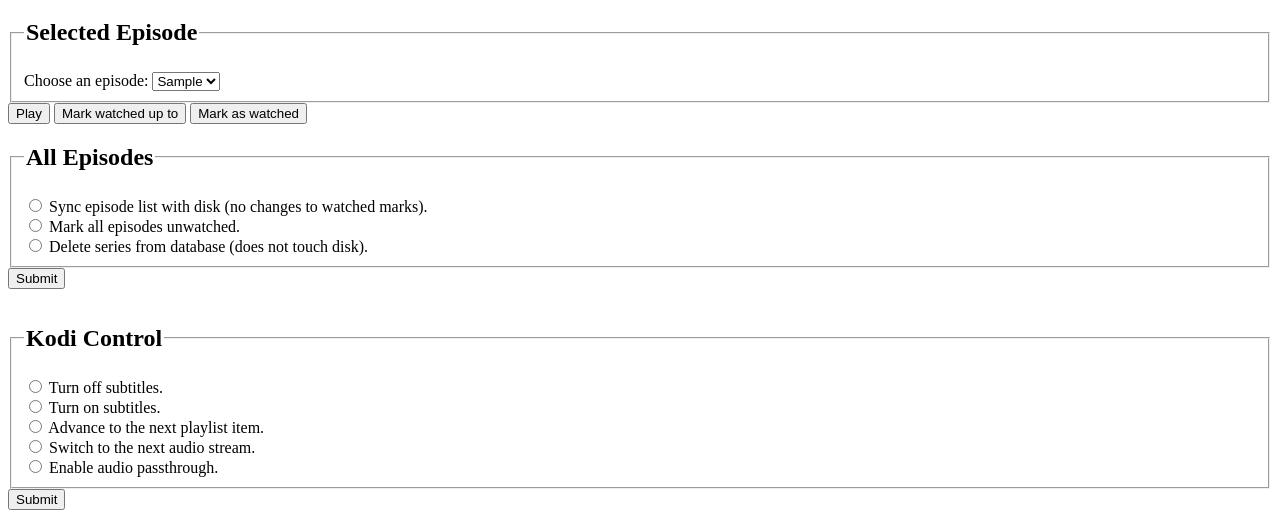
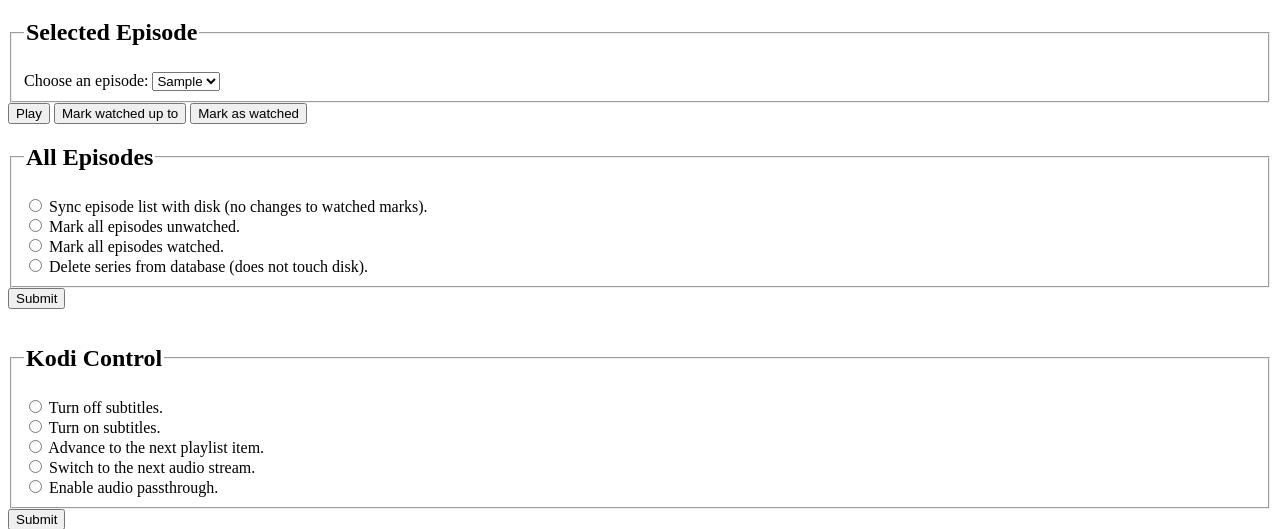
Before and after one commit to arconis2020/smb_to_kodi, a Django app: template smb_to_kodi/tv/templates/tv/series_detail.html in a window 1280 px wide. Shown: the part 428-957 px from the top of the page. Run offline with Django 4.2, Linux system fonts and the light colour scheme; tables that the repository leaves empty hold one stand-in row (values such as "Sample post"); the template is opened without the code that fills it: values that come from a table or form of the project are taken from there, most other values are stand-ins (such as "Sample title", 1, 10 or a date in 2020).

Commit message:
Fixes #5

```diff
--- a/smb_to_kodi/tv/templates/tv/series_detail.html
+++ b/smb_to_kodi/tv/templates/tv/series_detail.html
@@ -42,6 +42,8 @@
     <label for="load_all">Sync episode list with disk (no changes to watched marks).</label><br/>
     <input type="radio" name="action" id="mark_unwatched" value="mark_unwatched">
     <label for="mark_unwatched">Mark all episodes unwatched.</label><br/>
+    <input type="radio" name="action" id="mark_watched" value="mark_watched">
+    <label for="mark_watched">Mark all episodes watched.</label><br/>
     <input type="radio" name="action" id="delete_series" value="delete_series">
     <label for="delete_series">Delete series from database (does not touch disk).</label>
 </fieldset>
--- a/smb_to_kodi/tv/views.py
+++ b/smb_to_kodi/tv/views.py
@@ -108,6 +108,8 @@ def manage_all_episodes(request, shortname, series):
         this_series.add_all_episodes()
     elif this_action == "mark_unwatched":
         this_series.episode_set.all().update(watched=False)
+    elif this_action == "mark_watched":
+        this_series.episode_set.all().update(watched=True)
     elif this_action == "delete_series":
         this_series.delete()
         return HttpResponseRedirect(reverse("tv:library", args=(shortname,)))
```
Also changed, not shown: smb_to_kodi/tv/tests.py (+8 -0 lines).
